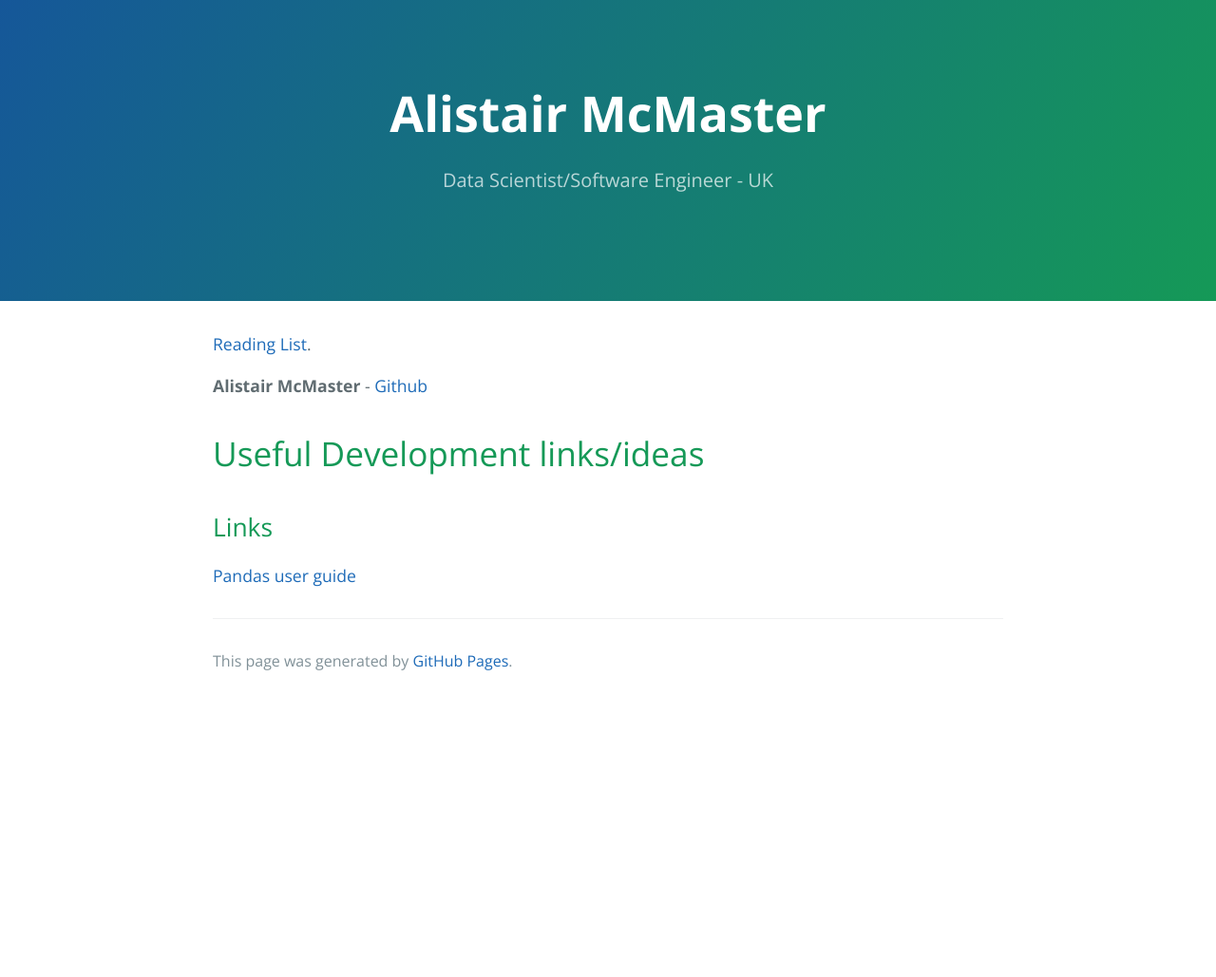
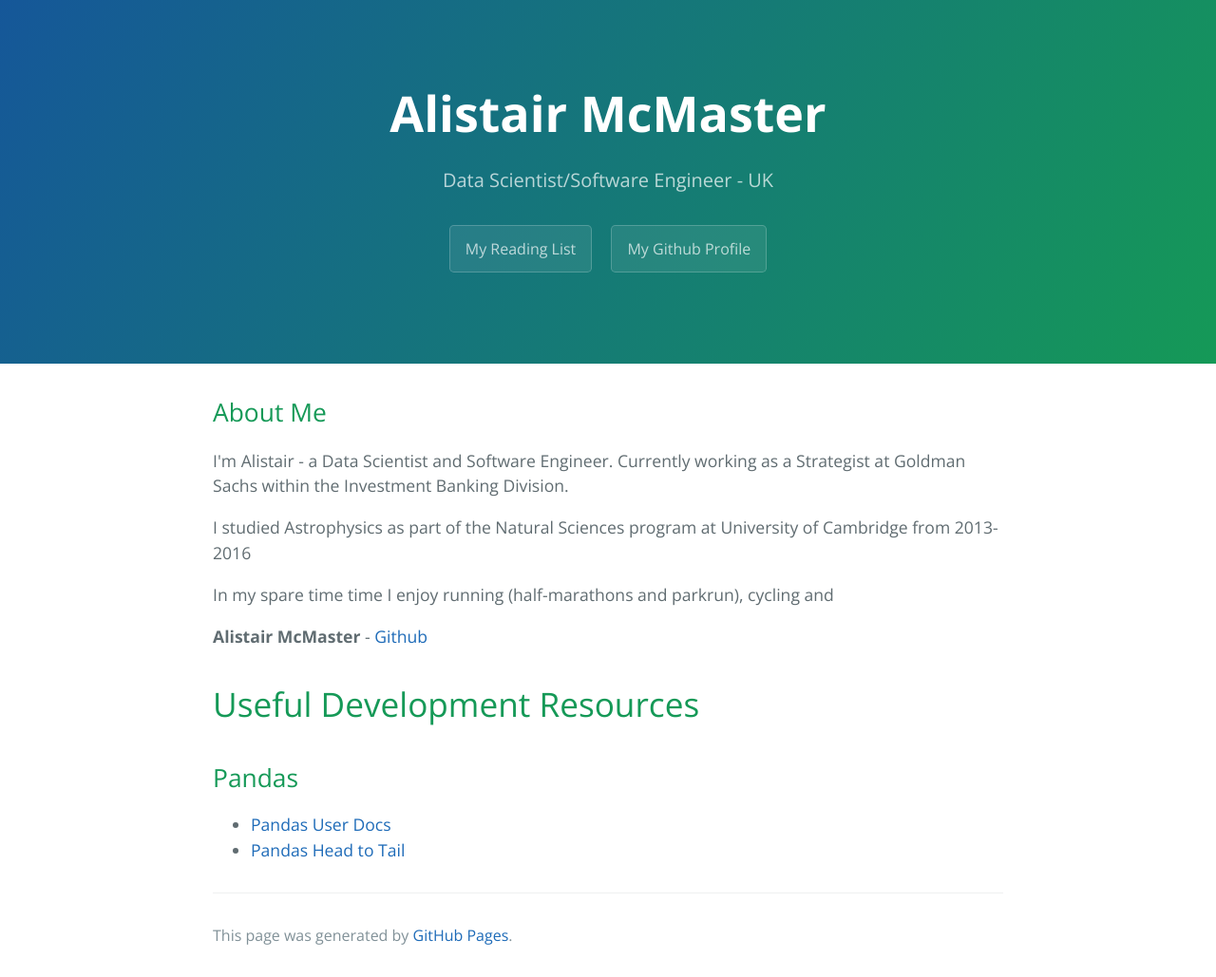
Before and after one commit to alimcmaster1/alimcmaster1.github.io, a Jekyll site: the page built from index.md, in a window 1280 px wide. Shown: the whole page at 95% size. Built offline with Jekyll 4.4.1, drawn with Linux system fonts in a browser that asks for light colours; before the commit the page ends 900 px from its top, so only the background shows below that.

Commit message:
Update defaults

```diff
--- a/_layouts/default.html
+++ b/_layouts/default.html
@@ -1,47 +1,62 @@
 <!DOCTYPE html>
-<html lang="{{ site.lang | default: "en-US" }}">
+<html lang="en-US">
   <head>
 
-    {% if site.google_analytics %}
-      <script async src="https://www.googletagmanager.com/gtag/js?id={{ site.google_analytics }}"></script>
-      <script>
-        window.dataLayer = window.dataLayer || [];
-        function gtag(){dataLayer.push(arguments);}
-        gtag('js', new Date());
-        gtag('config', '{{ site.google_analytics }}');
-      </script>
-    {% endif %}
+
     <meta charset="UTF-8">
 
-{% seo %}
+<!-- Begin Jekyll SEO tag v2.6.1 -->
+<title>Alistair McMaster | Data Scientist/Software Engineer - UK</title>
+<meta name="generator" content="Jekyll v3.8.5" />
+<meta property="og:title" content="Alistair McMaster" />
+<meta property="og:locale" content="en_US" />
+<meta name="description" content="Data Scientist/Software Engineer - UK" />
+<meta property="og:description" content="Data Scientist/Software Engineer - UK" />
+<link rel="canonical" href="http://localhost:4000/" />
+<meta property="og:url" content="http://localhost:4000/" />
+<meta property="og:site_name" content="Alistair McMaster" />
+<script type="application/ld+json">
+{"name":"Alistair McMaster","description":"Data Scientist/Software Engineer - UK","@type":"WebSite","url":"http://localhost:4000/","headline":"Alistair McMaster","@context":"https://schema.org"}</script>
+<!-- End Jekyll SEO tag -->
+
     <meta name="viewport" content="width=device-width, initial-scale=1">
     <meta name="theme-color" content="#157878">
     <meta name="apple-mobile-web-app-status-bar-style" content="black-translucent">
-    <link rel="stylesheet" href="{{ '/assets/css/style.css?v=' | append: site.github.build_revision | relative_url }}">
+    <link rel="stylesheet" href="/assets/css/style.css?v=">
   </head>
   <body>
     <a id="skip-to-content" href="#content">Skip to the content.</a>
 
     <header class="page-header" role="banner">
-      <h1 class="project-name">{{ page.title | default: site.title | default: site.github.repository_name }}</h1>
-      <h2 class="project-tagline">{{ page.description | default: site.description | default: site.github.project_tagline }}</h2>
-      {% if site.github.is_project_page %}
-        <a href="{{ site.github.repository_url }}" class="btn">View on GitHub</a>
-      {% endif %}
-      {% if site.show_downloads %}
-        <a href="{{ site.github.zip_url }}" class="btn">Download .zip</a>
-        <a href="{{ site.github.tar_url }}" class="btn">Download .tar.gz</a>
-      {% endif %}
-        <i class="fab fa-github"></i>
+      <h1 class="project-name">Alistair McMaster</h1>
+      <h2 class="project-tagline">Data Scientist/Software Engineer - UK</h2>
+
+      <a href="./another-page.html" class="btn">My Reading List</a>
+      <a href="https://github.com/alimcmaster1" class="btn">My Github Profile</a>
+      <i class="fab fa-github"></i>
     </header>
 
     <main id="content" class="main-content" role="main">
-      {{ content }}
+    <h2>About Me</h2>
+    <p>I'm Alistair - a Data Scientist and Software Engineer. Currently working as a Strategist at Goldman Sachs
+       within the Investment Banking Division.</p>
+
+    <p>I studied Astrophysics as part of the Natural Sciences program at University of Cambridge from 2013-2016</p>
+
+    <p>In my spare time time I enjoy running (half-marathons and parkrun), cycling and </p>
+
+<p><strong>Alistair McMaster</strong> - <a href="https://pandas.pydata.org/pandas-docs/stable/user_guide/index.html">Github</a></p>
+
+<h1 id="useful-development-linksideas">Useful Development Resources</h1>
+
+<h2 id="links">Pandas</h2>
+<ul>
+    <li><a href="https://pandas.pydata.org/pandas-docs/stable/user_guide/index.html">Pandas User Docs</a></li>
+    <li><a href="https://tomaugspurger.github.io/modern-8-scaling.html">Pandas Head to Tail</a></li>
+</ul>
 
       <footer class="site-footer">
-        {% if site.github.is_project_page %}
-          <span class="site-footer-owner"><a href="{{ site.github.repository_url }}">{{ site.github.repository_name }}</a> is maintained by <a href="{{ site.github.owner_url }}">{{ site.github.owner_name }}</a>.</span>
-        {% endif %}
+
         <span class="site-footer-credits">This page was generated by <a href="https://pages.github.com">GitHub Pages</a>.</span>
       </footer>
     </main>
```
